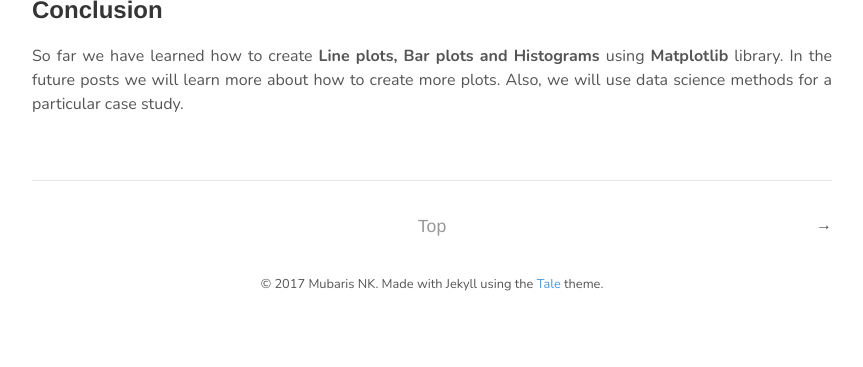
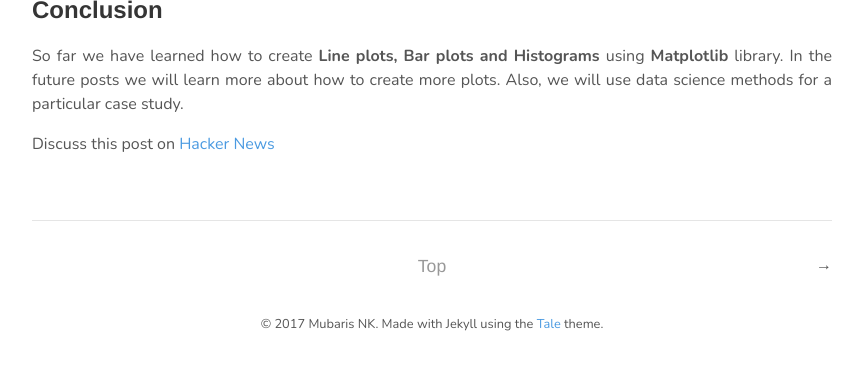
Before and after one commit to mubaris/website, a Jekyll site: the page built from _posts/2017-09-26-introduction-to-data-visualizations-using-python.md, in a window 1280 px wide and 900 px high, scrolled down 9815 px, cut to the strip 533-900 px from the top of the window. Shown: the whole strip, without its empty margins (208-1071 px from the left). Built offline with Jekyll 4.4.1, drawn with Linux system fonts in a browser that asks for light colours; before the commit the page ends 10675 px from its top, so only the background shows below that.

Commit message:
Add HN Link

```diff
--- a/_posts/2017-09-26-introduction-to-data-visualizations-using-python.md
+++ b/_posts/2017-09-26-introduction-to-data-visualizations-using-python.md
@@ -517,3 +517,5 @@ plt.show()
 ## Conclusion
 
 So far we have learned how to create **Line plots, Bar plots and Histograms** using **Matplotlib** library. In the future posts we will learn more about how to create more plots. Also, we will use data science methods for a particular case study.
+
+Discuss this post on [Hacker News](https://news.ycombinator.com/item?id=15337132)
```
